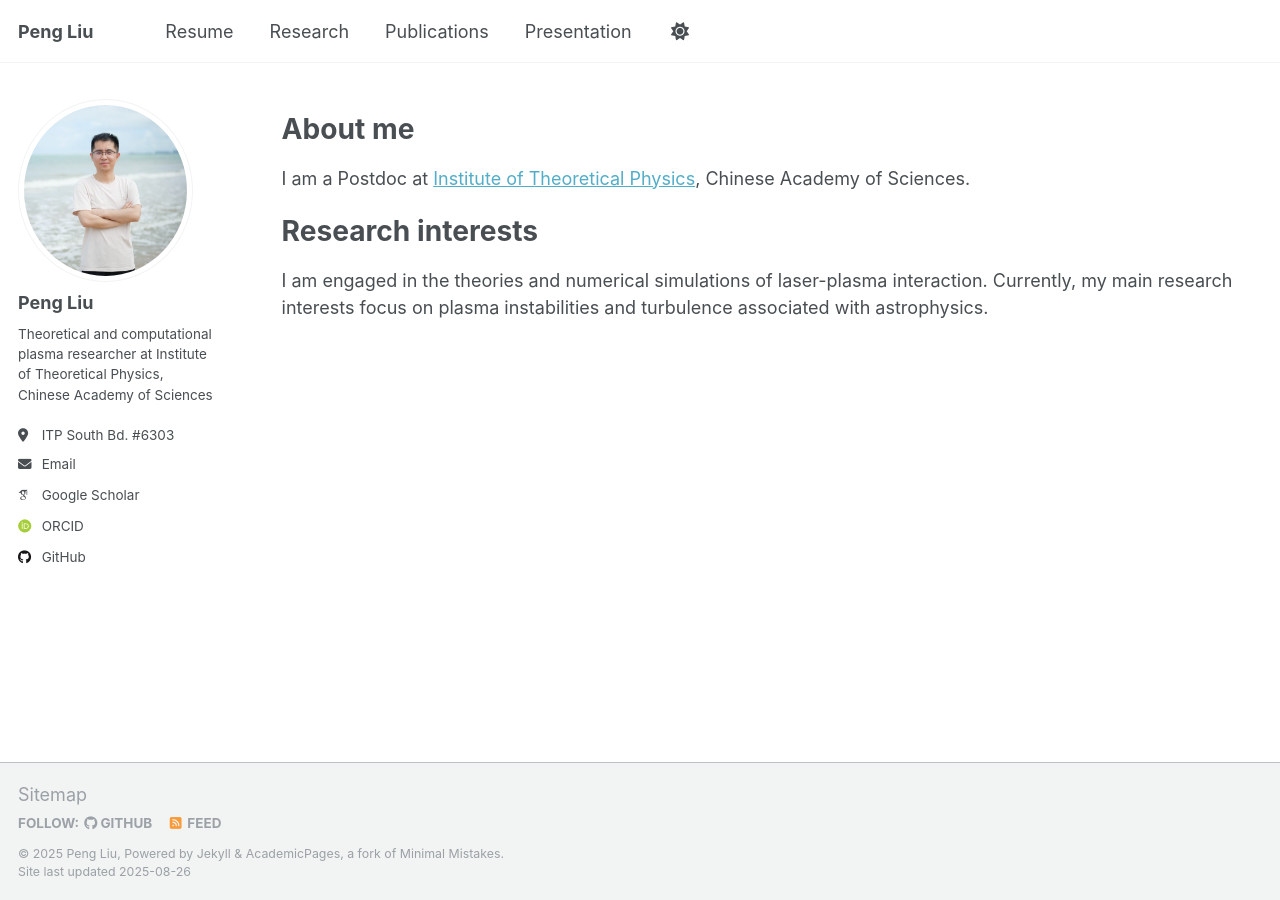
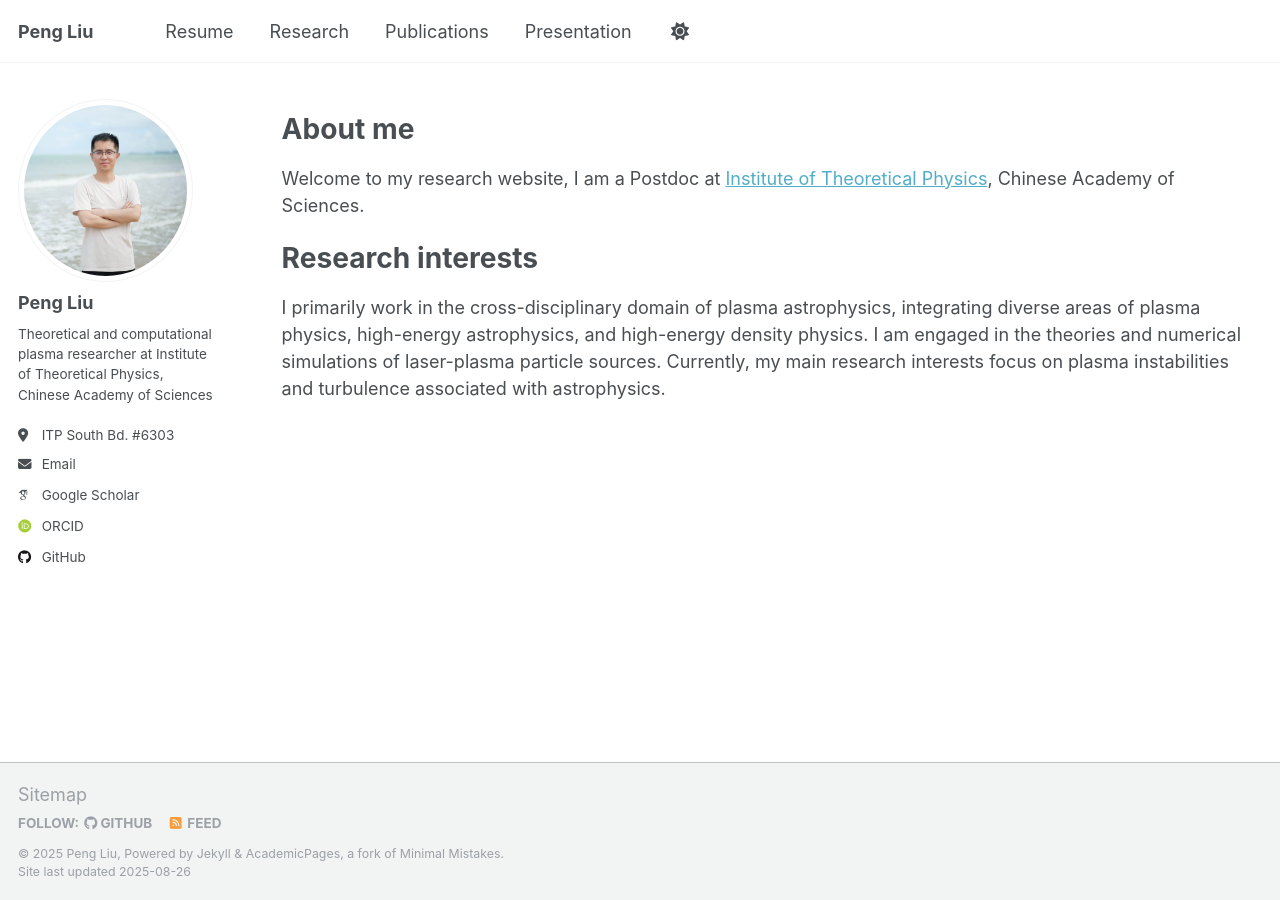
Before and after one commit to pliulfcuigithub/pliulfcuigithub.github.io, a Jekyll site: the page built from _pages/about.md, in a window 1280 px wide. Built offline with Jekyll 4.4.1, drawn with Linux system fonts in a browser that asks for light colours; some web fonts are replaced.

Commit message:
Update about.md

```diff
--- a/_pages/about.md
+++ b/_pages/about.md
@@ -11,9 +11,9 @@ redirect_from:
 
 About me
 ======
-I am a Postdoc at [Institute of Theoretical Physics](http://www.itp.ac.cn/), Chinese Academy of Sciences.
+Welcome to my research website, I am a Postdoc at [Institute of Theoretical Physics](http://www.itp.ac.cn/), Chinese Academy of Sciences.
 
 Research interests
 =====
 
-I am engaged in the theories and numerical simulations of laser-plasma interaction. Currently, my main research interests focus on plasma instabilities and turbulence associated with astrophysics.
+I primarily work in the cross-disciplinary domain of plasma astrophysics, integrating diverse areas of plasma physics, high-energy astrophysics, and high-energy density physics. I am engaged in the theories and numerical simulations of laser-plasma particle sources. Currently, my main research interests focus on plasma instabilities and turbulence associated with astrophysics.
```
